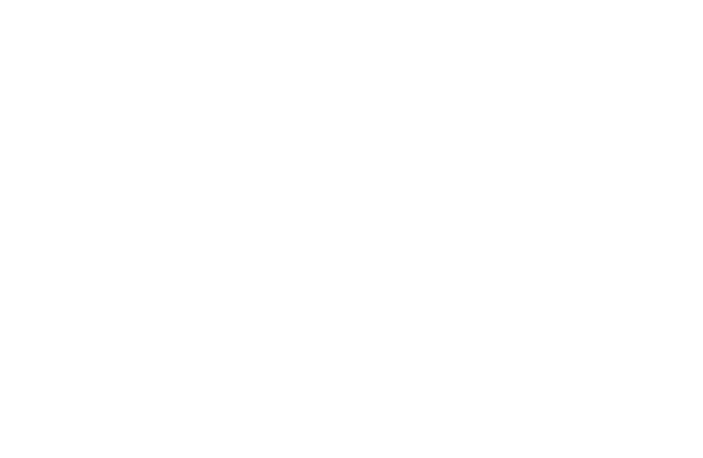
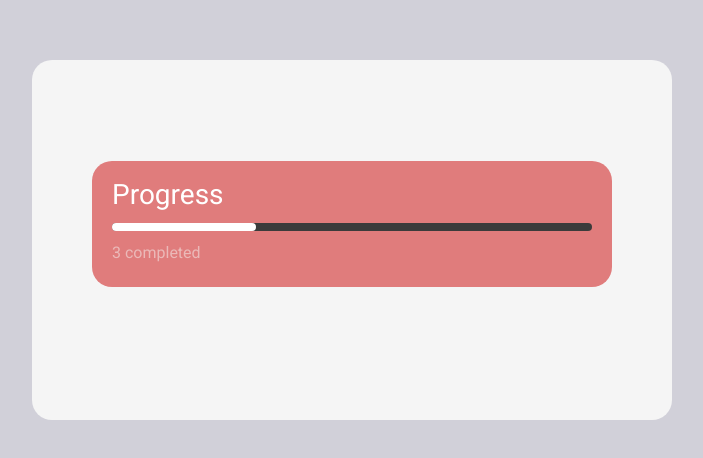
Before and after one commit to rinn-dev/todo-app, a React (Vite) app: page / in a window 1280 px wide. Shown: the part 160-618 px from the top of the page, without its empty margins (288-991 px from the left). Built offline with nearby package versions, Linux system fonts and the light colour scheme.

Commit message:
feat: ui skeletons and progress components added

```diff
--- a/package.json
+++ b/package.json
@@ -12,9 +12,11 @@
     "prepare": "husky"
   },
   "dependencies": {
+    "@fontsource/roboto": "^5.0.8",
     "json-server": "1.0.0-alpha.23",
     "react": "^18.2.0",
     "react-dom": "^18.2.0",
+    "react-router-dom": "^6.22.1",
     "sass": "^1.71.1"
   },
   "devDependencies": {
--- a/src/App.tsx
+++ /dev/null
@@ -1,5 +0,0 @@
-function App() {
-  return <></>;
-}
-
-export default App;
--- /dev/null
+++ b/src/components/progress/Progress.tsx
@@ -0,0 +1,24 @@
+import { FC } from 'react';
+import './styles.scss';
+
+interface ProgressProps {
+  totalTasks: number;
+  finishedTasks: number;
+}
+
+export const Progress: FC<ProgressProps> = ({ totalTasks, finishedTasks }) => {
+  const progress = (finishedTasks / totalTasks) * 100;
+
+  return (
+    <div className="progress">
+      <h1 className="progress__header">Progress</h1>
+      <div className="progress__bar">
+        <div
+          className="progress__bar__thumb"
+          style={{ width: `${progress}%` }}
+        ></div>
+      </div>
+      <span className="progress__count">{finishedTasks} completed</span>
+    </div>
+  );
+};
--- /dev/null
+++ b/src/components/progress/styles.scss
@@ -0,0 +1,44 @@
+@use 'src/styles/colors' as *;
+
+.progress {
+  padding: 18px 20px 24px 20px;
+  background-color: $pink-red;
+  border-radius: 20px;
+
+  &__header {
+    font-size: 1.75rem;
+    font-weight: 500;
+    color: $white;
+    line-height: 2rem;
+    margin-bottom: 12px;
+  }
+
+  &__bar {
+    background-color: $charcoal;
+    height: 8px;
+    margin-bottom: 12px;
+    position: relative;
+    border-radius: 10px;
+    width: 480px;
+    height: 8px;
+
+    $radius: 4px;
+    border-radius: $radius;
+
+    &__thumb {
+      background-color: $white;
+      border-radius: $radius;
+      position: absolute;
+      top: 0;
+      left: 0;
+      height: 100%;
+    }
+  }
+
+  &__count {
+    color: $pink-red-muted;
+    font-size: 1rem;
+    font-weight: 500;
+    line-height: 1.25rem;
+  }
+}
--- a/src/main.tsx
+++ b/src/main.tsx
@@ -1,10 +1,12 @@
 import React from 'react';
 import ReactDOM from 'react-dom/client';
-import App from './App.tsx';
+import { RouterProvider } from 'react-router-dom';
 import './styles/index.scss';
+import { router } from './router';
+import '@fontsource/roboto';
 
 ReactDOM.createRoot(document.getElementById('root')!).render(
   <React.StrictMode>
-    <App />
+    <RouterProvider router={router} />
   </React.StrictMode>
 );
--- /dev/null
+++ b/src/pages/index.tsx
@@ -0,0 +1,14 @@
+import { Progress } from '../components/progress/Progress';
+import '../styles/app.scss';
+
+export const AppIndex = () => {
+  return (
+    <main className="app">
+      <div className="app__card">
+        <div className="app__progress">
+          <Progress totalTasks={10} finishedTasks={3} />
+        </div>
+      </div>
+    </main>
+  );
+};
--- /dev/null
+++ b/src/router.tsx
@@ -0,0 +1,6 @@
+import { createBrowserRouter } from 'react-router-dom';
+import { AppIndex } from './pages';
+
+export const router = createBrowserRouter([
+  { path: '/', element: <AppIndex /> },
+]);
--- a/src/styles/colors.variables.scss
+++ b/src/styles/_colors.scss
@@ -1,4 +1,5 @@
 $black: #000000;
+$charcoal: #3B3B3B;
 
 $gray: #F5F5F5;
 $gray-cloud: #D1D0D9;
--- /dev/null
+++ b/src/styles/app.scss
@@ -0,0 +1,21 @@
+@use 'colors' as *;
+
+.app {
+  background-color: $gray-cloud;
+  width: 100%;
+  height: 100vh;
+  overflow: hidden;
+  display: flex;
+  justify-content: center;
+  align-items: center;
+
+  &__card {
+    background-color: $gray;
+    padding: 101px 60px;
+    border-radius: 20px;
+  }
+
+  &__progress {
+    margin-bottom: 32px;
+  }
+}
--- a/src/styles/index.scss
+++ b/src/styles/index.scss
@@ -2,4 +2,5 @@
   box-sizing: border-box;
   padding: 0px;
   margin: 0px;
+  font-family: 'Roboto', sans-serif;
 }
```
Also changed, not shown: 1 other file (tests, documents, lock files or other folders).
